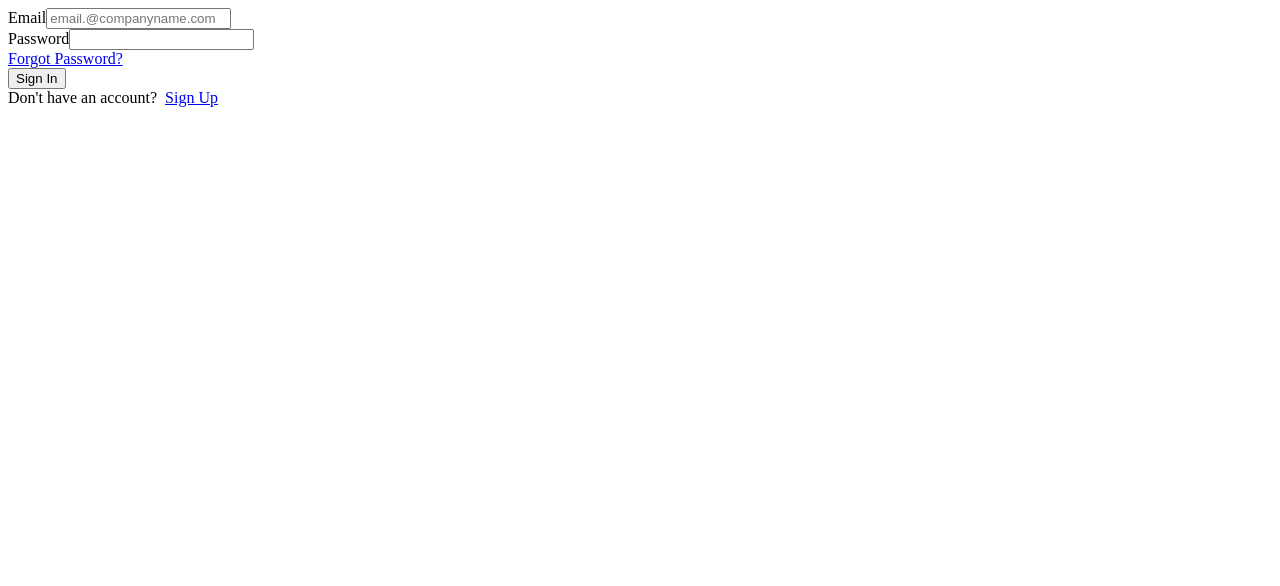
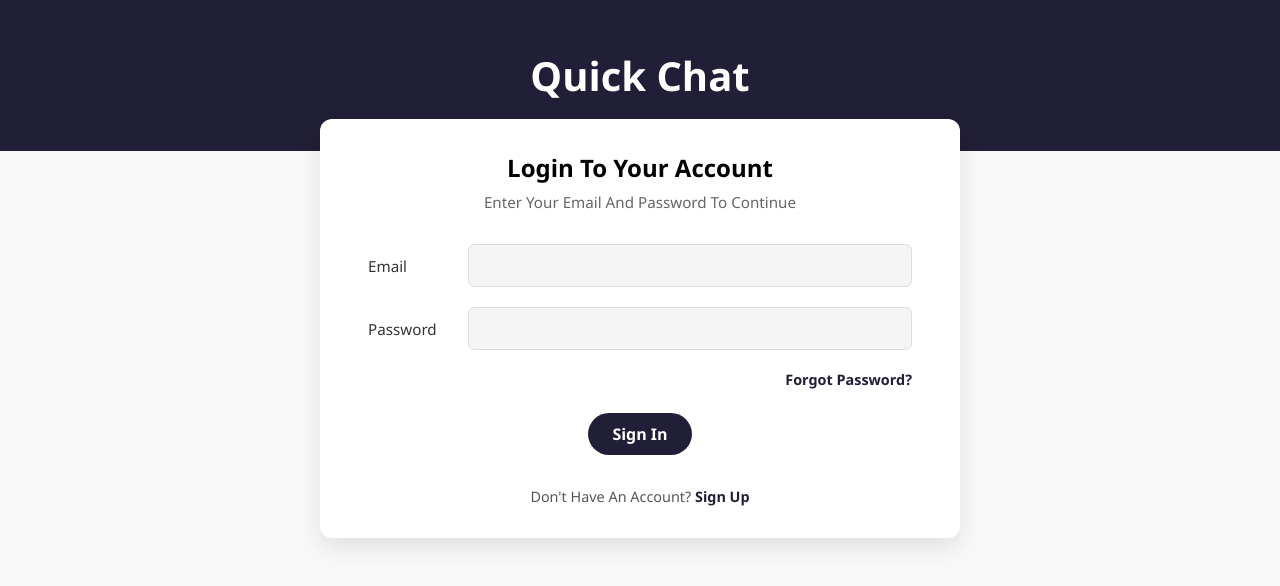
Before and after one commit to rama7993/QuickChat, an Angular app in the folder client/: page /login in a window 1280 px wide. Shown: the top 586 px of the page. Built offline with nearby package versions, Linux system fonts and the light colour scheme.

Commit message:
frontend auth

```diff
--- a/client/src/app/app.routes.server.ts
+++ b/client/src/app/app.routes.server.ts
@@ -3,6 +3,6 @@ import { RenderMode, ServerRoute } from '@angular/ssr';
 export const serverRoutes: ServerRoute[] = [
   {
     path: '**',
-    renderMode: RenderMode.Prerender
-  }
+    renderMode: RenderMode.Prerender,
+  },
 ];
--- a/client/src/app/app.routes.ts
+++ b/client/src/app/app.routes.ts
@@ -1,6 +1,11 @@
 import { Routes } from '@angular/router';
 
 export const routes: Routes = [
+  {
+    path: '',
+    redirectTo: 'login',
+    pathMatch: 'full',
+  },
   {
     path: '',
     loadComponent: () =>
--- a/client/src/app/layouts/auth-layout/auth-layout.component.ts
+++ b/client/src/app/layouts/auth-layout/auth-layout.component.ts
@@ -5,8 +5,6 @@ import { RouterModule } from '@angular/router';
   selector: 'app-auth-layout',
   imports: [RouterModule],
   templateUrl: './auth-layout.component.html',
-  styleUrl: './auth-layout.component.scss'
+  styleUrl: './auth-layout.component.scss',
 })
-export class AuthLayoutComponent {
-
-}
+export class AuthLayoutComponent {}
--- a/client/src/app/pages/auth/login/login.component.html
+++ b/client/src/app/pages/auth/login/login.component.html
@@ -1,26 +1,37 @@
-<div class="login-container">
-  <form>
-    <div class="form-group">
-      <label for="email">Email</label>
-      <input type="email" id="email" placeholder="email.@companyname.com" />
+<div class="login">
+  <header class="login__header">
+    <h1 class="login__title">Quick Chat</h1>
+  </header>
+
+  <section class="login__box">
+    <h2 class="login__heading">Login to your Account</h2>
+    <p class="login__subtext">Enter your email and password to continue</p>
+
+    <form class="login__form">
+      <div class="login__form-group">
+        <label for="email" class="login__label">Email</label>
+        <input type="email" id="email" class="login__input" />
       </div>
 
-    <div class="form-group">
-      <label for="password">Password</label>
-      <input type="password" id="password" />
+      <div class="login__form-group">
+        <label for="password" class="login__label">Password</label>
+        <input type="password" id="password" class="login__input" />
       </div>
 
-    <div class="forgot-password">
-      <a [routerLink]="['/forgot-password']">Forgot Password?</a>
+      <div class="login__forgot">
+        <a [routerLink]="['/forgot-password']" class="login__link"
+          >Forgot Password?</a
+        >
       </div>
 
-    <div class="form-actions">
-      <button type="submit">Sign In</button>
+      <div class="login__actions">
+        <button type="submit" class="login__button btn">Sign In</button>
       </div>
 
-    <div class="sign-up">
-      Don't have an account?&nbsp;
-      <a [routerLink]="['/signup']">Sign Up</a>
+      <div class="login__signup">
+        Don't have an account?
+        <a [routerLink]="['/signup']" class="login__link">Sign Up</a>
       </div>
     </form>
+  </section>
 </div>
--- a/client/src/app/pages/auth/login/login.component.scss
+++ b/client/src/app/pages/auth/login/login.component.scss
@@ -1,6 +1,140 @@
-.form-container {
-  height: 100vh;
+.login {
   display: flex;
-  justify-content: center;
+  flex-direction: column;
   align-items: center;
+  min-height: 100vh;
+  background-color: #f9f9f9;
+
+  &__header {
+    width: 100%;
+    background-color: var(--primary);
+    padding: 3rem 1rem;
+    display: flex;
+    justify-content: center;
+  }
+
+  &__title {
+    color: #fff;
+    font-size: 2.5rem;
+    font-weight: bold;
+  }
+
+  &__box {
+    background-color: #fff;
+    margin-top: -2rem;
+    padding: 2rem 3rem;
+    border-radius: 0.75rem;
+    box-shadow: 0 10px 25px rgba(0, 0, 0, 0.1);
+    width: 100%;
+    max-width: 40rem;
+  }
+
+  &__heading {
+    font-size: 1.5rem;
+    font-weight: 600;
+    text-align: center;
+    margin-bottom: 0.5rem;
+  }
+
+  &__subtext {
+    text-align: center;
+    font-size: 0.95rem;
+    color: #666;
+    margin-bottom: 2rem;
+  }
+
+  &__form-group {
+    display: flex;
+    align-items: center;
+    margin-bottom: 1.25rem;
+
+    @media (max-width: 480px) {
+      flex-direction: column;
+      align-items: flex-start;
+    }
+  }
+
+  &__label {
+    flex: 0 0 100px;
+    font-weight: 500;
+    color: #333;
+    font-size: 0.95rem;
+
+    @media (max-width: 480px) {
+      flex: none;
+      margin-bottom: 0.5rem;
+    }
+  }
+
+  &__input {
+    flex: 1;
+    width: 100%;
+    padding: 0.6rem 0.75rem;
+    font-size: 1rem;
+    border: 1px solid #ddd;
+    border-radius: 0.4rem;
+    background-color: #f5f5f5;
+
+    &:focus {
+      outline: none;
+      border-color: #211e37;
+    }
+  }
+
+  &__forgot {
+    display: flex;
+    justify-content: flex-end;
+    margin: 0.75rem 0 1.5rem;
+  }
+
+  &__link {
+    color: #211e37;
+    font-weight: 600;
+    font-size: 0.9rem;
+    text-decoration: none;
+
+    &:hover {
+      text-decoration: underline;
+    }
+  }
+
+  &__actions {
+    display: flex;
+    justify-content: center;
+  }
+
+  &__signup {
+    margin-top: 2rem;
+    text-align: center;
+    font-size: 0.9rem;
+    color: #555;
+
+    .login__link {
+      font-weight: bold;
+    }
+  }
+
+  @media (max-width: 480px) {
+    &__title {
+      font-size: 2rem;
+    }
+
+    &__box {
+      padding: 1.5rem 1.2rem;
+      margin-top: -1rem;
+    }
+
+    &__heading {
+      font-size: 1.3rem;
+    }
+
+    &__subtext {
+      font-size: 0.9rem;
+    }
+
+    &__button {
+      font-size: 0.95rem;
+      padding: 0.6rem 1.25rem;
+    }
+  }
 }
--- a/client/src/app/pages/auth/password/password.component.html
+++ b/client/src/app/pages/auth/password/password.component.html
@@ -1,19 +1,29 @@
-<div class="password-container">
-  <div class="form-group">
+<div class="reset">
+  <div class="reset__header">
+    <h1 class="reset__title">Quick Chat</h1>
+  </div>
+
+  <div class="reset__box">
+    <h2 class="reset__heading">Reset Password</h2>
+    <form>
+      <div class="reset__form-group">
         <label for="oldPassword">Old Password</label>
         <input type="password" id="oldPassword" />
       </div>
 
-  <div class="form-group">
+      <div class="reset__form-group">
         <label for="newPassword">New Password</label>
         <input type="password" id="newPassword" />
       </div>
 
-  <div class="form-actions">
-    <button type="submit">Submit</button>
+      <div class="reset__actions">
+        <button type="submit" class="btn">Submit</button>
       </div>
 
-  <div class="sign-in">
-    <a [routerLink]="['/login']">Back to login</a>
+      <div class="reset__login">
+        <span>Remember password?</span>&nbsp;
+        <a [routerLink]="['/login']" class="reset__linl">Back to login</a>
+      </div>
+    </form>
   </div>
 </div>
--- a/client/src/app/pages/auth/signup/signup.component.html
+++ b/client/src/app/pages/auth/signup/signup.component.html
@@ -1,34 +1,46 @@
-<div class="signup-container">
-  <div class="form-group">
-    <label for="fname">First name</label>
-    <input type="text" id="fname" />
+<div class="signup">
+  <div class="signup__header">
+    <h1 class="signup__title">Quick Chat</h1>
   </div>
 
-  <div class="form-group">
-    <label for="lname">Last name</label>
-    <input type="text" id="lname" />
-  </div>
+  <div class="signup__box">
+    <h2 class="signup__heading">Create Account</h2>
+    <!-- <p class="signup__info">Already have an account?</p> -->
 
-  <div class="form-group">
-    <label for="email">Email</label>
-    <input type="email" id="email" />
-  </div>
+    <form class="signup__form" action="">
+      <div class="signup__form-group">
+        <label class="signup__label" for="fname">First name</label>
+        <input class="signup__input" type="text" id="fname" />
+      </div>
 
-  <div class="form-group">
-    <label for="password">Old Password</label>
-    <input type="password" id="password" />
-  </div>
+      <div class="signup__form-group">
+        <label class="signup__label" for="lname">Last name</label>
+        <input class="signup__input" type="text" id="lname" />
+      </div>
 
-  <div class="form-group">
-    <label for="confirmPassword">New Password</label>
-    <input type="password" id="confirmPassword" />
-  </div>
+      <div class="signup__form-group">
+        <label class="signup__label" for="email">Email</label>
+        <input class="signup__input" type="email" id="email" />
+      </div>
 
-  <div class="form-actions">
-    <button type="submit">Sign Up</button>
-  </div>
+      <div class="signup__form-group">
+        <label class="signup__label" for="password">Old Password</label>
+        <input class="signup__input" type="password" id="password" />
+      </div>
 
-  <div class="sign-in">
-    Already have an account? &nbsp; <a [routerLink]="['/login']">Sign In</a>
+      <div class="signup__form-group">
+        <label class="signup__label" for="confirmPassword">New Password</label>
+        <input class="signup__input" type="password" id="confirmPassword" />
+      </div>
+
+      <div class="signup__actions">
+        <button class="btn" type="submit">Sign Up</button>
+      </div>
+
+      <div class="signup__signin">
+        Already have an account? &nbsp;
+        <a [routerLink]="['/login']">Sign In</a>
+      </div>
+    </form>
   </div>
 </div>
--- a/client/src/app/pages/auth/signup/signup.component.scss
+++ b/client/src/app/pages/auth/signup/signup.component.scss
@@ -0,0 +1,140 @@
+.signup {
+  display: flex;
+  flex-direction: column;
+  align-items: center;
+  min-height: 100vh;
+  background-color: #f9f9f9;
+
+  &__header {
+    background-color: var(--primary);
+    width: 100%;
+    padding: 3rem 0;
+    display: flex;
+    justify-content: center;
+  }
+
+  &__title {
+    color: white;
+    font-size: 2.5rem;
+    font-weight: bold;
+  }
+
+  &__box {
+    background-color: #fff;
+    margin-top: -2rem;
+    padding: 2rem 3rem;
+    border-radius: 0.5rem;
+    box-shadow: 0 5px 15px rgba(0, 0, 0, 0.1);
+    width: 100%;
+    max-width: 650px;
+  }
+
+  &__heading {
+    font-size: 1.5rem;
+    font-weight: 600;
+    text-align: center;
+    margin-bottom: 0.3rem;
+  }
+
+  &__info {
+    text-align: center;
+    margin-bottom: 2rem;
+    color: #555;
+    font-size: 0.95rem;
+  }
+
+  &__form-group {
+    display: flex;
+    align-items: center;
+    margin-bottom: 1rem;
+  }
+
+  &__label {
+    flex: 0 0 130px;
+    font-weight: 500;
+    font-size: 0.95rem;
+    color: #333;
+  }
+
+  &__input {
+    flex: 1;
+    padding: 0.6rem 0.75rem;
+    border-radius: 0.4rem;
+    border: 1px solid #ddd;
+    font-size: 1rem;
+    background-color: #f5f5f5;
+
+    &:focus {
+      outline: none;
+      border-color: var(--primary);
+    }
+  }
+
+  &__actions {
+    display: flex;
+    justify-content: center;
+    margin-top: 1rem;
+  }
+
+  &__signin {
+    text-align: center;
+    margin-top: 1rem;
+    font-size: 0.9rem;
+    color: #777;
+
+    a {
+      font-weight: 600;
+      color: var(--primary);
+
+      &:hover {
+        text-decoration: underline;
+      }
+    }
+  }
+
+  @media (max-width: 480px) {
+    &__header {
+      padding: 2rem 1rem;
+
+      .signup__title {
+        font-size: 2rem;
+      }
+    }
+
+    &__box {
+      margin-top: -1rem;
+      padding: 1.5rem 1rem;
+
+      .signup__heading {
+        font-size: 1.25rem;
+      }
+
+      .signup__info {
+        font-size: 0.9rem;
+      }
+    }
+
+    &__form-group {
+      flex-direction: column;
+      align-items: flex-start;
+
+      .signup__label {
+        flex: unset;
+        margin-bottom: 0.25rem;
+      }
+
+      .signup__input {
+        width: 100%;
+      }
+    }
+
+    &__actions {
+      justify-content: center;
+
+      .btn {
+        font-size: 0.95rem;
+        padding: 0.6rem 1.25rem;
+      }
+    }
+  }
+}
--- a/client/src/styles.scss
+++ b/client/src/styles.scss
@@ -1 +1,76 @@
-/* You can add global styles to this file, and also import other style files */
+:root {
+  --primary: #211e37;
+}
+
+* {
+  font-family: "Segoe UI", Tahoma, Geneva, Verdana, sans-serif;
+  margin: 0;
+  padding: 0;
+  box-sizing: border-box;
+  outline: none;
+  border: none;
+  text-decoration: none;
+  text-transform: capitalize;
+  transition: all 0.2s linear;
+}
+
+*::selection {
+  background: var(--primary);
+  color: #fff;
+}
+
+html {
+ // font-size: 62.5%; // 1rem = 10px
+  overflow-x: hidden;
+  scroll-padding-top: 6.5rem;
+  scroll-behavior: smooth;
+}
+
+a {
+  text-decoration: none;
+}
+
+ul,
+ol,
+li {
+  margin: 0;
+  padding: 0;
+  list-style: none;
+}
+
+p {
+  margin: 0;
+}
+
+img {
+  max-width: 100%;
+  display: block;
+}
+
+button {
+  cursor: pointer;
+  font-family: inherit;
+}
+
+input,
+button,
+textarea,
+select {
+  font: inherit;
+}
+
+.btn {
+  background-color: var(--primary);
+  color: #fff;
+  padding: 0.6rem 1.5rem;
+  font-size: 1rem;
+  font-weight: 600;
+  border: none;
+  border-radius: 2rem;
+  cursor: pointer;
+  transition: background-color 0.3s;
+
+  &:hover {
+    background-color: #18152b;
+  }
+}
```
Also changed, not shown: client/src/app/pages/auth/password/password.component.scss (+77 -0 lines). Lines whose indentation alone changed are shown as unchanged.
